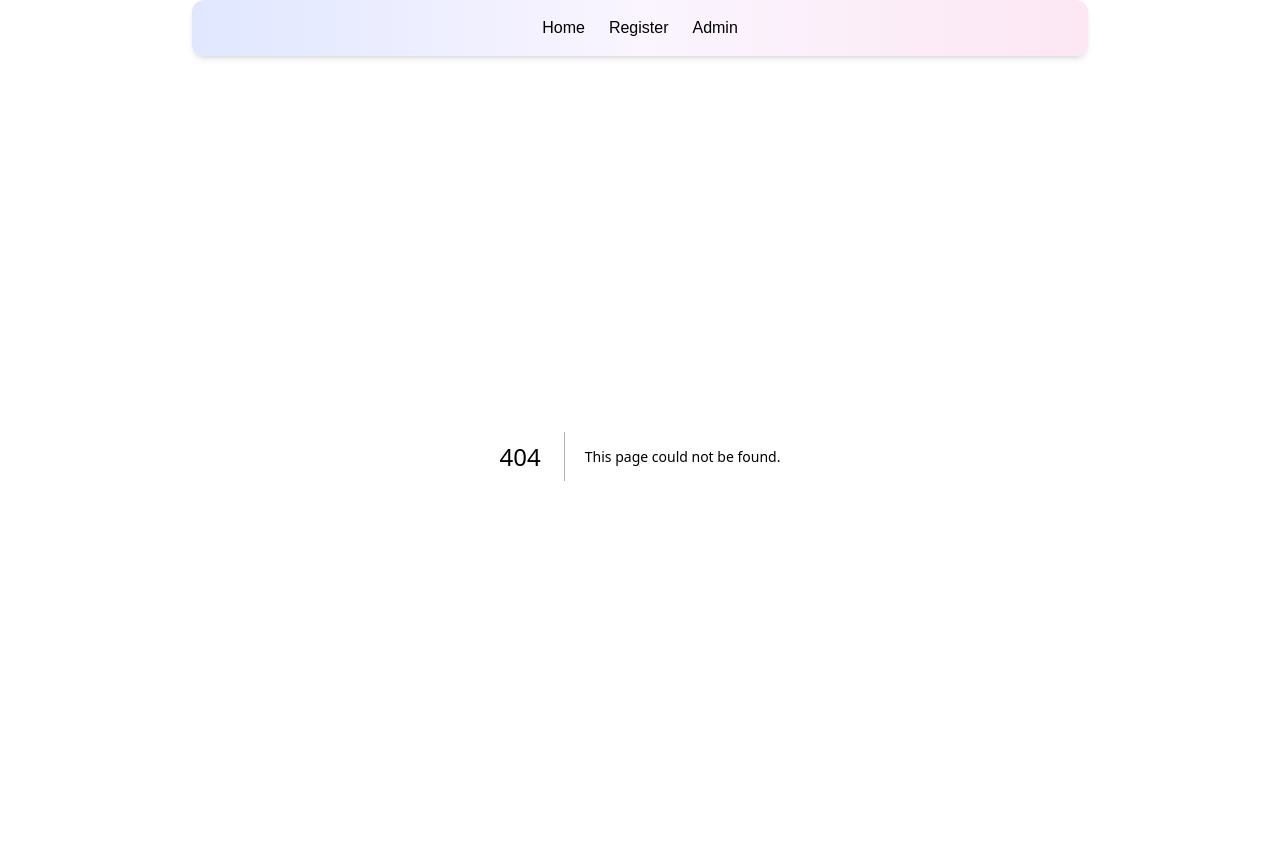
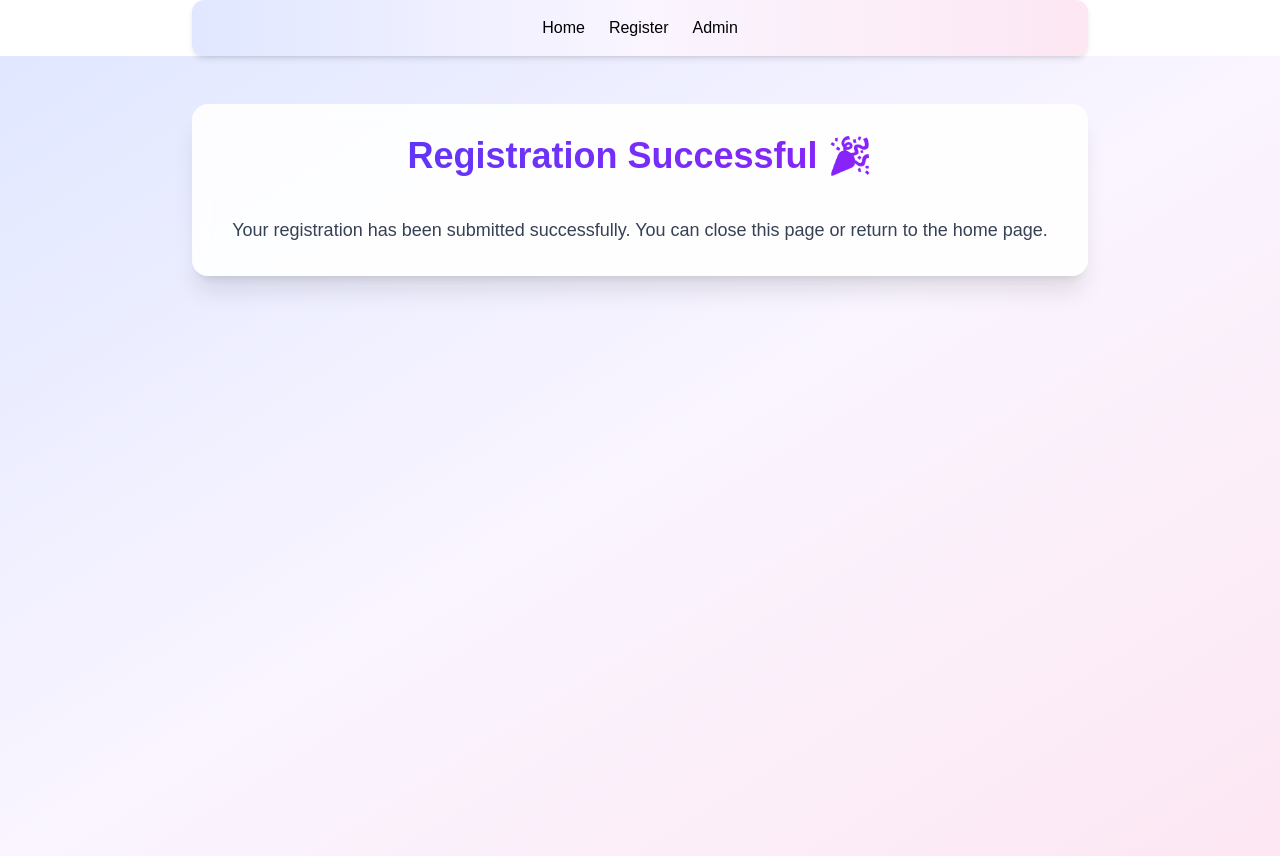
Before and after one commit to kumarUjjawal/ameya-dashboard, a Next.js app: page /success in a window 1280 px wide. Before the commit this address had no page. Built offline with nearby package versions, Linux system fonts and the light colour scheme.

Commit message:
added success page for form submission

```diff
--- a/src/app/admin/page.tsx
+++ b/src/app/admin/page.tsx
@@ -255,7 +255,7 @@ export default function AdminDashboard() {
                         className="text-indigo-600 hover:underline"
                         onClick={() => handleImagePreview(reg.imageUrl)}
                       >
-                        Preview
+                        View
                       </button>
                     </td>
                     <td className="p-4">
@@ -263,7 +263,7 @@ export default function AdminDashboard() {
                         className="text-indigo-600 hover:underline"
                         onClick={() => handleVideoPreview(reg.videoUrl)}
                       >
-                        Preview
+                        View
                       </button>
                     </td>
                     <td className="p-4 whitespace-nowrap">
--- a/src/app/form/page.tsx
+++ b/src/app/form/page.tsx
@@ -8,7 +8,7 @@ import "react-datepicker/dist/react-datepicker.css";
 import { toast, ToastContainer } from 'react-toastify';
 import 'react-toastify/dist/ReactToastify.css';
 import axios from 'axios';
-
+import { useRouter } from 'next/navigation';
 // Define the form values type
 interface RegistrationFormValues {
   name: string;
@@ -27,6 +27,8 @@ interface RegistrationFormValues {
 }
 
 const RegistrationForm = () => {
+
+  const router = useRouter();
   const [photoPreview, setPhotoPreview] = useState<string | null>(null);
   const [videoPreview, setVideoPreview] = useState<string | null>(null);
   const [loading, setLoading] = useState(false);
@@ -186,11 +188,14 @@ const RegistrationForm = () => {
 
       if (response.status === 200 || response.status === 201) {
         toast.success(`Registration ${id ? 'updated' : 'submitted'} successfully!`);
+        window.scrollTo({ top: 0, behavior: "smooth" });
         resetForm();
         setPhotoPreview(null);
         setVideoPreview(null);
         if (photoInputRef.current) photoInputRef.current.value = '';
         if (videoInputRef.current) videoInputRef.current.value = '';
+
+        router.push('/success')
       }
     } catch (error) {
       console.error('Error submitting form:', error);
--- /dev/null
+++ b/src/app/success/page.tsx
@@ -0,0 +1,17 @@
+'use client';
+import Link from "next/link";
+
+export default function SuccessPage() {
+  return (
+    <div className="w-full min-h-screen bg-gradient-to-br from-indigo-100 via-purple-50 to-pink-100 py-12 px-4">
+      <div className="max-w-4xl mx-auto bg-white/90 backdrop-blur-sm rounded-2xl shadow-xl p-8 transition-all duration-300 hover:shadow-2xl">
+        <h1 className="text-4xl font-extrabold text-center mb-10 text-gray-900 bg-clip-text text-transparent bg-gradient-to-r from-indigo-600 to-purple-600">
+          Registration Successful 🎉
+        </h1>
+        <p className="text-center text-lg text-gray-700">
+          Your registration has been submitted successfully. You can close this page or return to the home page.
+        </p>
+      </div>
+    </div>
+  );
+}
```
